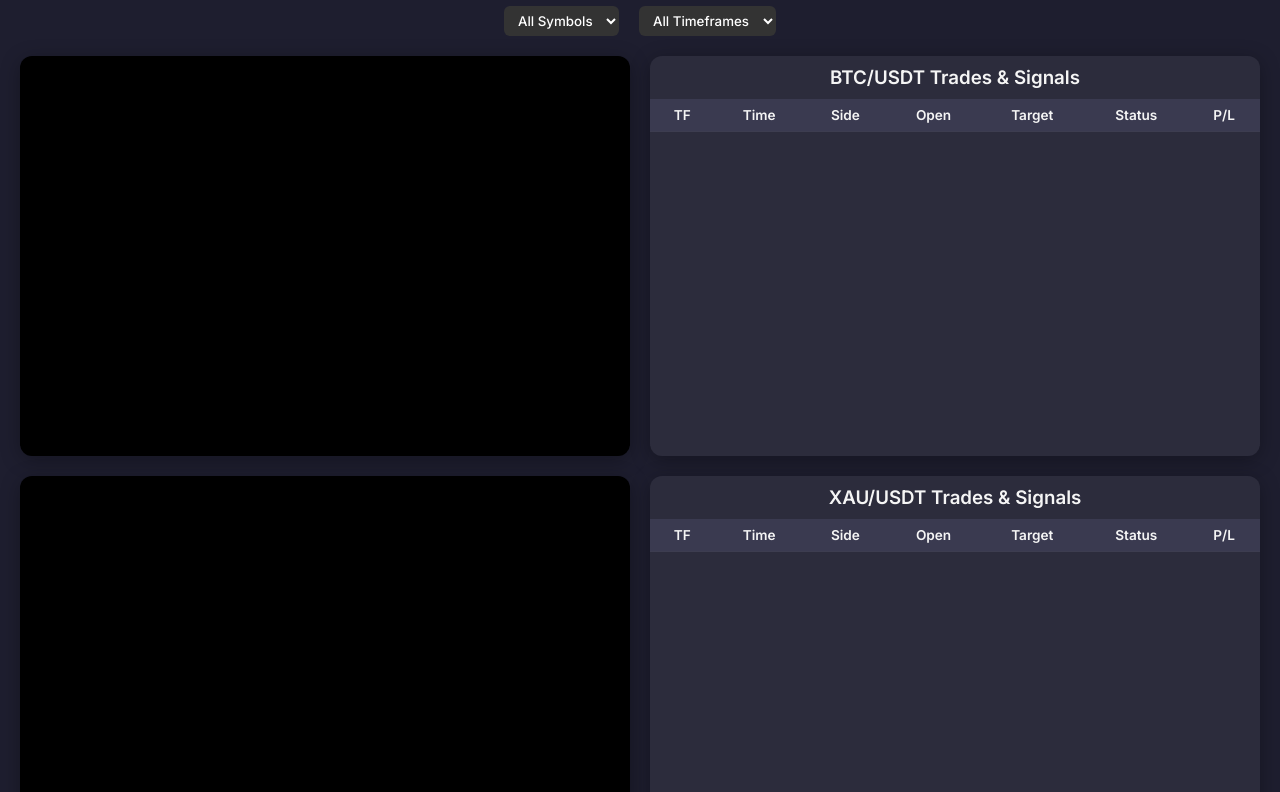
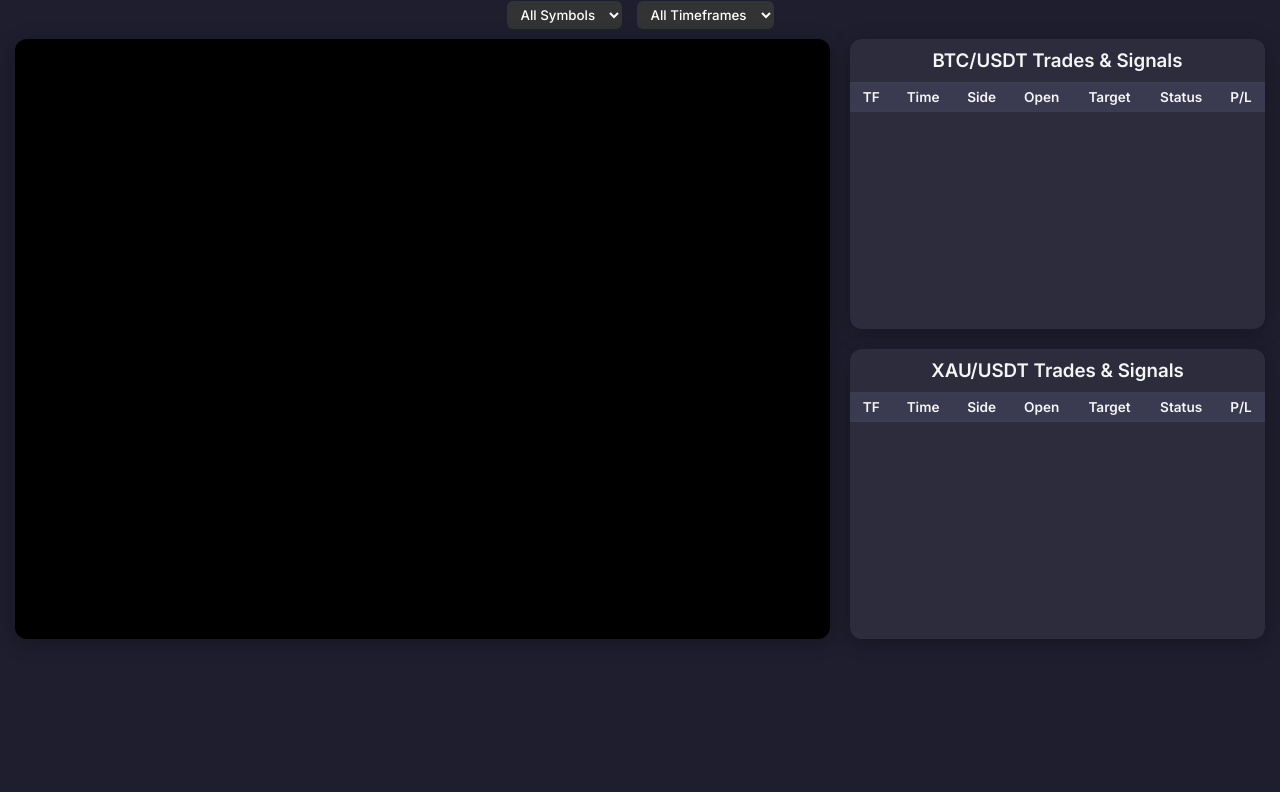
Before and after one commit to Nabil17-alt/bozz-trade, a website: page public/history.html in a window 1280 px wide. Shown: the part 63-855 px from the top of the page. After the commit the page ends 800 px from the top, so only its background shows below. Drawn offline with nearby package versions, Linux system fonts and the light colour scheme; no server answers; a script that the page names is missing.

Commit message:
last update history.html

```diff
--- a/public/history.html
+++ b/public/history.html
@@ -3,22 +3,22 @@
 
 <head>
     <meta charset="UTF-8">
-    <title>BOZZ TRADE Live Demo</title>
+    <title>BOZZ TRADE Dashboard</title>
     <meta name="viewport" content="width=device-width, initial-scale=1.0">
     <script src="/socket.io/socket.io.js"></script>
     <link href="https://fonts.googleapis.com/css2?family=Inter:wght@400;500;600&display=swap" rel="stylesheet">
     <style>
         :root {
-            --bg-color: #1e1e2f;
-            --text-color: #f5f5f5;
-            --accent-color: #4e9af1;
-            --profit-color: #2ecc71;
-            --loss-color: #e84118;
+            --bg: #1e1e2f;
+            --text: #f5f5f5;
+            --accent: #4e9af1;
             --table-bg: #2c2c3c;
-            --table-header: #3a3a50;
-            --signal-color: #f1c40f;
-            --buy-color: #2ecc71;
-            --sell-color: #e84118;
+            --header-bg: #3a3a50;
+            --profit: #2ecc71;
+            --loss: #e84118;
+            --signal: #f1c40f;
+            --badge-buy: #2ecc71;
+            --badge-sell: #e84118;
         }
 
         * {
@@ -29,58 +29,71 @@
         }
 
         body {
-            background: var(--bg-color);
-            color: var(--text-color);
+            background: var(--bg);
+            color: var(--text);
             min-height: 100vh;
-            padding: 20px;
+            padding: 15px;
         }
 
         h2 {
             text-align: center;
+            font-weight: 600;
             margin-bottom: 20px;
-            font-weight: 600;
         }
 
-        .container {
+        .dashboard {
             display: flex;
             flex-wrap: wrap;
-            justify-content: space-between;
             gap: 20px;
         }
 
-        .chart-wrapper {
-            flex: 1 1 48%;
-            height: 400px;
+        .chart-container {
+            flex: 1 1 65%;
+            min-width: 320px;
+            height: 600px;
             border-radius: 12px;
             overflow: hidden;
             box-shadow: 0 4px 20px rgba(0, 0, 0, 0.3);
             background: #000;
         }
 
-        .table-wrapper {
-            flex: 1 1 48%;
-            max-height: 400px;
-            overflow-y: auto;
+        .panel-container {
+            flex: 1 1 33%;
+            min-width: 280px;
+            display: flex;
+            flex-direction: column;
+            gap: 20px;
+        }
+
+        .panel {
+            flex: 1;
             border-radius: 12px;
+            overflow: hidden;
+            background: var(--table-bg);
             box-shadow: 0 4px 20px rgba(0, 0, 0, 0.3);
-            background: var(--table-bg);
+        }
+
+        .panel h3 {
+            text-align: center;
+            padding: 10px 0;
+            border-bottom: 1px solid #3d3d50;
+            font-weight: 600;
         }
 
         table {
             width: 100%;
             border-collapse: collapse;
+            font-size: 0.85rem;
         }
 
         th,
         td {
-            padding: 8px 12px;
+            padding: 6px 10px;
             text-align: center;
-            transition: all 0.3s ease;
-            font-size: 0.85rem;
         }
 
         th {
-            background: var(--table-header);
+            background: var(--header-bg);
             font-weight: 600;
         }
 
@@ -93,12 +106,12 @@
         }
 
         .profit {
-            color: var(--profit-color);
+            color: var(--profit);
             font-weight: 600;
         }
 
         .loss {
-            color: var(--loss-color);
+            color: var(--loss);
             font-weight: 600;
         }
 
@@ -106,30 +119,29 @@
             padding: 2px 6px;
             border-radius: 6px;
             font-size: 0.7rem;
-            background: #444;
             margin: 0 2px;
         }
 
         .badge.buy {
-            background: var(--buy-color);
+            background: var(--badge-buy);
             color: #fff;
         }
 
         .badge.sell {
-            background: var(--sell-color);
+            background: var(--badge-sell);
             color: #fff;
         }
 
         .filter-bar {
             display: flex;
             justify-content: center;
-            gap: 20px;
-            margin-bottom: 20px;
+            gap: 15px;
             flex-wrap: wrap;
+            margin-bottom: 10px;
         }
 
         .filter-bar select {
-            padding: 6px 10px;
+            padding: 5px 10px;
             border-radius: 6px;
             border: none;
             background: #333;
@@ -140,16 +152,16 @@
         }
 
         .filter-bar select:hover {
-            background: var(--accent-color);
+            background: var(--accent);
         }
 
         @media(max-width:1024px) {
-            .container {
+            .dashboard {
                 flex-direction: column;
             }
 
-            .chart-wrapper,
-            .table-wrapper {
+            .chart-container,
+            .panel-container {
                 flex: 1 1 100%;
             }
         }
@@ -158,7 +170,7 @@
 
 <body>
 
-    <h2>BOZZ TRADE Live Demo</h2>
+    <h2>BOZZ TRADE Dashboard - Live BTC & XAU</h2>
 
     <div class="filter-bar">
         <select id="symbol-filter">
@@ -175,10 +187,12 @@
         </select>
     </div>
 
-    <div class="container">
-        <div class="chart-wrapper" id="btc-chart"></div>
-        <div class="table-wrapper">
-            <h3 style="text-align:center;padding:10px 0;">BTC/USDT Trades & Signals</h3>
+    <div class="dashboard">
+        <div class="chart-container" id="main-chart"></div>
+        <div class="panel-container">
+            <div class="panel">
+                <h3>BTC/USDT Trades & Signals</h3>
+                <div style="overflow:auto; max-height:280px;">
                     <table>
                         <thead>
                             <tr>
@@ -195,11 +209,9 @@
                     </table>
                 </div>
             </div>
-
-    <div class="container" style="margin-top:20px;">
-        <div class="chart-wrapper" id="xau-chart"></div>
-        <div class="table-wrapper">
-            <h3 style="text-align:center;padding:10px 0;">XAU/USDT Trades & Signals</h3>
+            <div class="panel">
+                <h3>XAU/USDT Trades & Signals</h3>
+                <div style="overflow:auto; max-height:280px;">
                     <table>
                         <thead>
                             <tr>
@@ -216,12 +228,15 @@
                     </table>
                 </div>
             </div>
+        </div>
+    </div>
 
-    <!-- TradingView Widget -->
-    <script type="text/javascript" src="https://s3.tradingview.com/tv.js"></script>
+    <script src="https://s3.tradingview.com/tv.js"></script>
+    <script src="/socket.io/socket.io.js"></script>
     <script>
-        function createWidget(containerId, symbol) {
-            new TradingView.widget({
+        // Chart Widget
+        function createChart(symbol) {
+            return new TradingView.widget({
                 autosize: true,
                 symbol: symbol,
                 interval: "5",
@@ -229,25 +244,19 @@
                 theme: "dark",
                 style: "1",
                 locale: "en",
+                container_id: "main-chart",
                 toolbar_bg: "#1e1e2f",
-                enable_publishing: false,
                 allow_symbol_change: true,
-                container_id: containerId
+                enable_publishing: false
             });
         }
+        createChart("BINANCE:BTCUSDT"); // default chart
 
-        createWidget("btc-chart", "BINANCE:BTCUSDT");
-        createWidget("xau-chart", "OANDA:XAUUSD");
-    </script>
-
-    <script>
+        // Socket.io
+        const socket = io();
         const btcTbody = document.getElementById('btc-history');
         const xauTbody = document.getElementById('xau-history');
         const trades = { BTCUSDT: {}, XAUUSDT: {} };
-        const socket = io();
-
-        const symbolFilter = document.getElementById('symbol-filter');
-        const tfFilter = document.getElementById('tf-filter');
 
         function renderRow(trade, tbody) {
             const row = document.createElement('tr');
@@ -258,7 +267,7 @@
             return row;
         }
 
-        // Load initial history
+        // load history
         ['BTCUSDT', 'XAUUSDT'].forEach(symbol => {
             fetch(`/api/history/${symbol}`).then(r => r.json()).then(data => {
                 const tbody = symbol === 'BTCUSDT' ? btcTbody : xauTbody;
@@ -271,13 +280,11 @@
             });
         });
 
-        // Socket.io events
+        // socket events
         socket.on('newSignal', sig => {
             const tbody = sig.symbol === 'BTCUSDT' ? btcTbody : xauTbody;
-            if (symbolFilter.value !== 'all' && symbolFilter.value !== sig.symbol) return;
-            if (tfFilter.value !== 'all' && tfFilter.value !== sig.tf) return;
             sig.symbol = sig.symbol;
-            sig.tf = sig.tf;
+            sig.tf = sig.tf || '5m';
             sig.status = 'Signal';
             renderRow(sig, tbody);
         });
@@ -306,6 +313,10 @@
                 plCell.className = trade.result >= 0 ? 'profit' : 'loss';
             }
         });
+
+        // filter
+        document.getElementById('symbol-filter').addEventListener('change', () => { /* optional filter */ });
+        document.getElementById('tf-filter').addEventListener('change', () => { /* optional filter */ });
     </script>
 </body>
 
```
Lines whose indentation alone changed are shown as unchanged.
